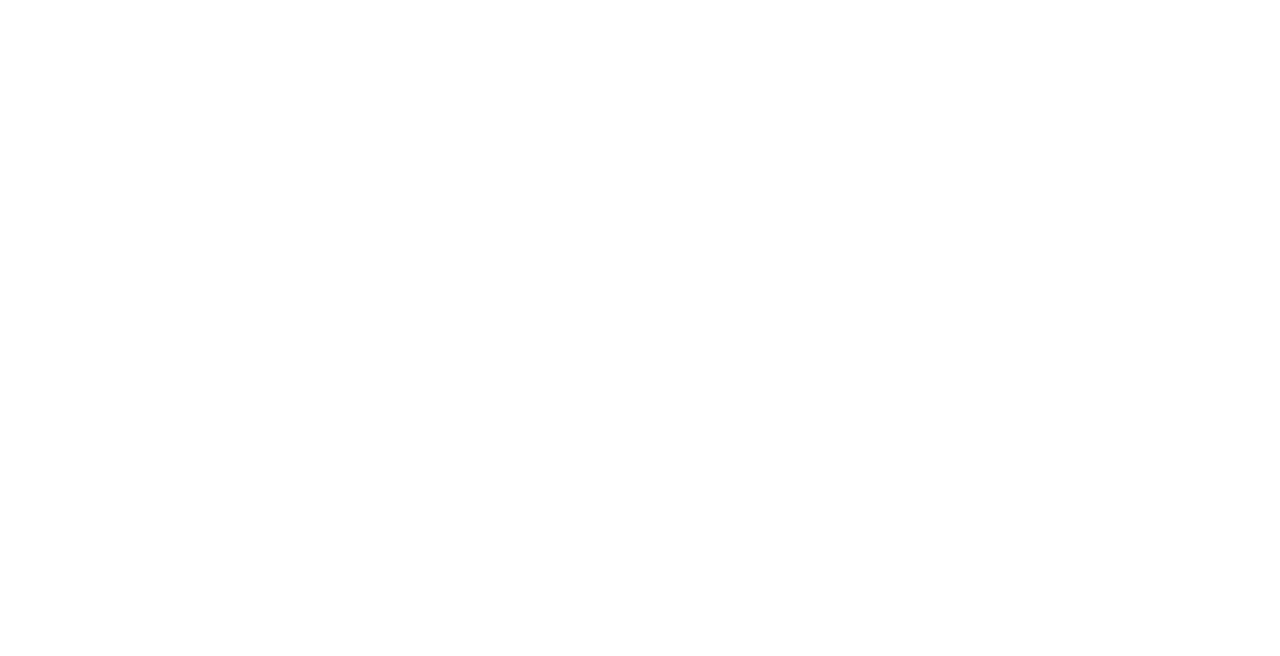
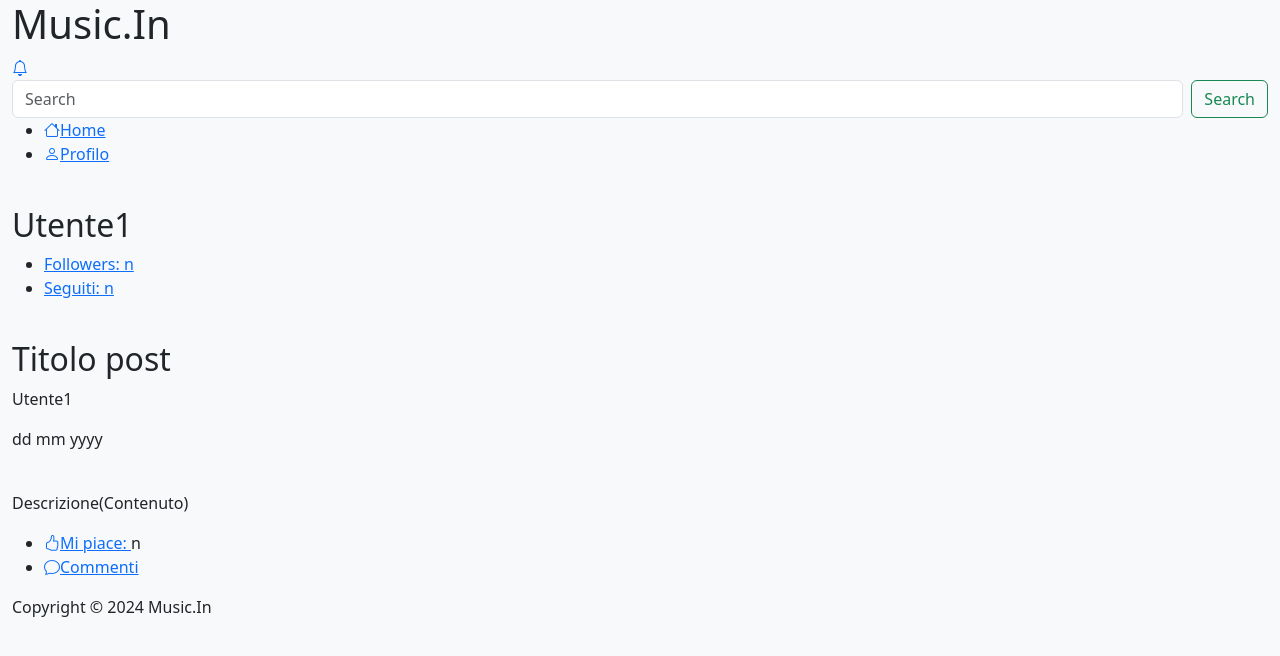
Before and after one commit to progetto-musicin/musicin, a PHP site: page /template/profile.html in a window 1280 px wide. Before the commit the part shown is empty. Shown: the top 656 px of the page. Run offline with PHP 8.4, Linux system fonts and the light colour scheme.

Commit message:
update index.php and html templates

```diff
--- a/template/profile.html
+++ b/template/profile.html
@@ -1,9 +1,74 @@
 <!DOCTYPE html>
 <html lang="it">
 <head>
-    <meta charset="UTF-8">
-    <meta name="viewport" content="width=device-width, initial-scale=1.0">
-    <title>Il Mio Profilo</title>
+    <meta charset='utf-8'>
+    <meta http-equiv='X-UA-Compatible' content='IE=edge'>
+    <title>Music.In - Profilo</title>
+    <meta name='viewport' content='width=device-width, initial-scale=1'>
+    <link href="https://cdn.jsdelivr.net/npm/bootstrap@5.3.3/dist/css/bootstrap.min.css" rel="stylesheet" integrity="sha384-QWTKZyjpPEjISv5WaRU9OFeRpok6YctnYmDr5pNlyT2bRjXh0JMhjY6hW+ALEwIH" crossorigin="anonymous">
+    <link rel="stylesheet" href="https://cdn.jsdelivr.net/npm/bootstrap-icons@1.11.3/font/bootstrap-icons.min.css">
+    <link rel='stylesheet' type='text/css' media='screen' href='/css/profile.css'>
+    <script src='/js/profile.js'></script>
 </head>
+<body class="bg-light">
+    <div class="container-fluid">
+        <header>
+            <div class="row">
+                <h1>Music.In</h1>
+                <a href="#"><i class="bi bi-bell"></i></a>
+            </div>
+        </header>
 
-<body>
+        <nav>
+            <form class="d-flex" role="search">
+                <input class="form-control me-2" type="search" placeholder="Search" aria-label="Search">
+                <button class="btn btn-outline-success" type="submit">Search</button>
+            </form>
+            <ul>
+                <li><a href="index.html"><i class="bi bi-house"></i>Home</a></li>
+                <li><a href="profile.html"><i class="bi bi-person"></i>Profilo</a></li> <!-- in php linka a username proprio -->
+            </ul>
+        </nav>
+
+        <main>
+            <section>
+                <article>
+                    <header>
+                        <img src="" alt="" /> <!-- avatar -->
+                        <h2>Utente1</h2>
+                        <ul>
+                            <li><a href="#">Followers: n</a></li>
+                            <li><a href="#">Seguiti: n</a></li>
+                        </ul>
+                    </header>
+                </article>
+            </section>
+            <section>
+                <article>
+                    <header>
+                        <img src="" alt="" /> <!-- avatar -->
+                        <h2>Titolo post</h2>
+                        <p>Utente1</p>
+                        <p>dd mm yyyy</p>
+                    </header>
+                    <section>
+                        <img src="" alt="" /> <!-- immagine post -->
+                        <p>Descrizione(Contenuto)</p>
+                    </section>
+                    <footer>
+                        <ul>
+                            <li><a href="#"><i class="bi bi-hand-thumbs-up"></i>Mi piace: </a>n</li>
+                            <li><a href="#"><i class="bi bi-chat"></i>Commenti</a></li>
+                        </ul>
+                    </footer>
+                </article>
+            </section>
+        </main>
+
+        <footer>
+            <p>Copyright &copy; 2024 Music.In</p>
+        </footer>
+
+        <script src="https://cdn.jsdelivr.net/npm/bootstrap@5.3.3/dist/js/bootstrap.bundle.min.js" integrity="sha384-YvpcrYf0tY3lHB60NNkmXc5s9fDVZLESaAA55NDzOxhy9GkcIdslK1eN7N6jIeHz" crossorigin="anonymous"></script>
+    </div>
+</html>
```
Also changed, not shown: index.php (+10 -5 lines), template/index.html (+7 -4 lines), template/new-post.html (+42 -0 lines).
